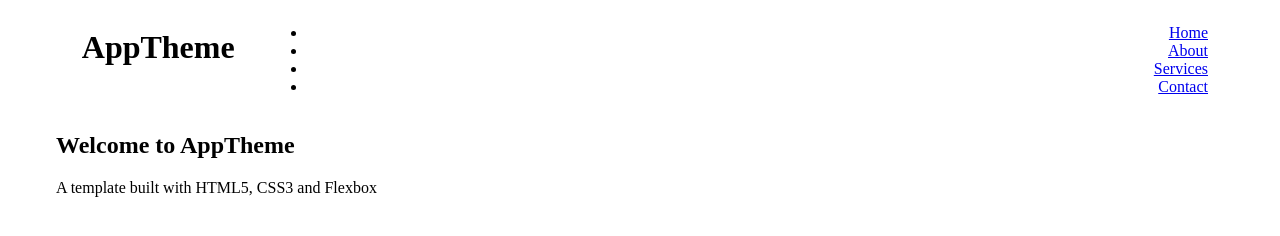
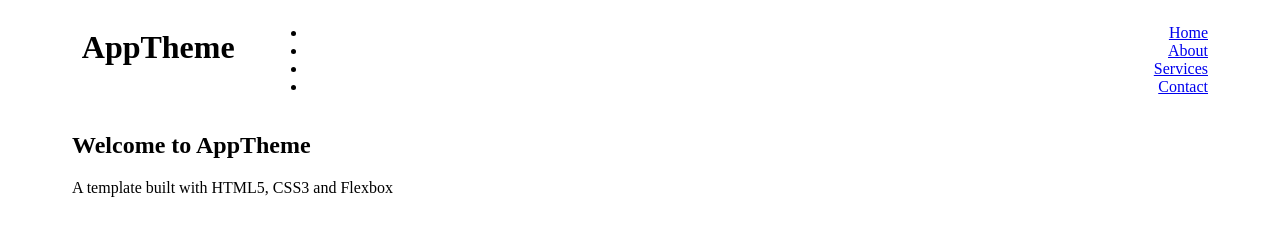
Before and after one commit to johnnysoutodev/learn_traversy_app-theme, a plain HTML site: page src/www/index.html in a window 1280 px wide. Drawn offline with Linux system fonts and the light colour scheme.

Commit message:
Ajustando o posicionamento da secao showcase

```diff
--- a/src/www/index.html
+++ b/src/www/index.html
@@ -34,7 +34,7 @@
     <section id="showcase">
         <div class="container">
             <div class="row">
-                <div class="">
+                <div class="col-xs-12 col-sm-12 col-md-12 col-lg-12">
                     <h1>Welcome to <span class="primary-text">App</span>Theme</h1>
                     <p>A template built with HTML5, CSS3 and Flexbox</p>
                 </div>
```
